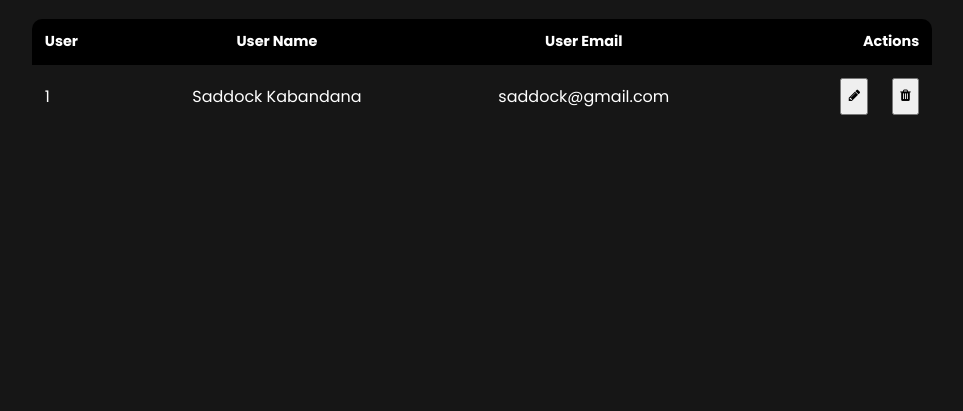
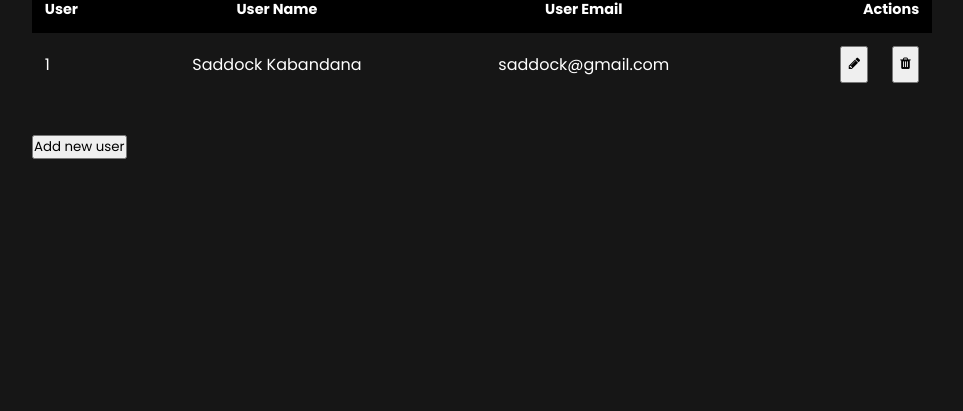
Before and after one commit to SaddockAime/Todo-frontend, a plain HTML site: page user.html in a window 1280 px wide. Shown: the part 389-800 px from the top of the page, without its empty margins (158-1121 px from the left). Drawn offline with Linux system fonts and the light colour scheme; no server answers.

Commit message:
I made some adjustments

```diff
--- a/user.html
+++ b/user.html
@@ -34,6 +34,7 @@
         </tr>
       </tbody>
     </table>
+    <a href="signup.html"><button class="newUser" type="submit">Add new user</button></a>
   </div>
   </div>
 
```
